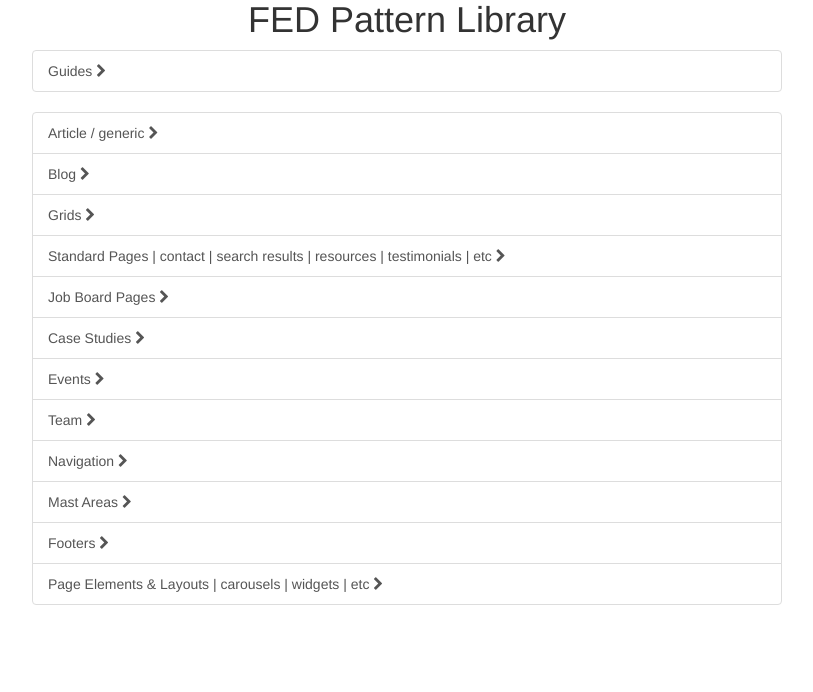
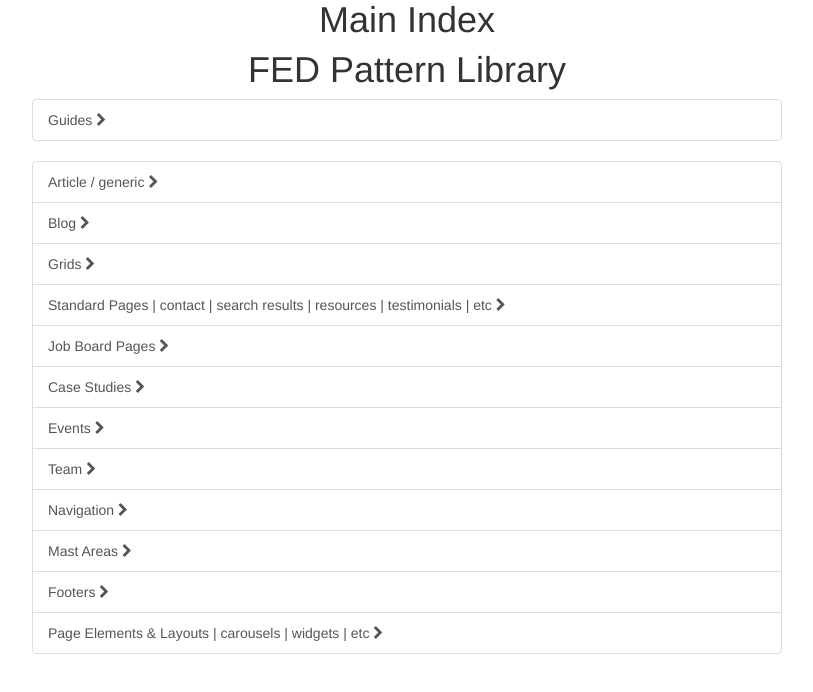
Before and after one commit to shellington/BasepackageHTML, a website: page index.html in a window 1280 px wide. Shown: the whole page, without its empty margins (233-1046 px from the left). Drawn offline with Linux system fonts and the light colour scheme.

Commit message:
added title

```diff
--- a/index.html
+++ b/index.html
@@ -16,6 +16,7 @@
 		<div class="row">
 			<header class="col-sm-6 col-sm-push-3">
 				<div class="text-center">
+					<h2 class="h1">Main Index</h2>
 					<h1>FED Pattern Library</h1>
 				</div>
 			</header>
```
